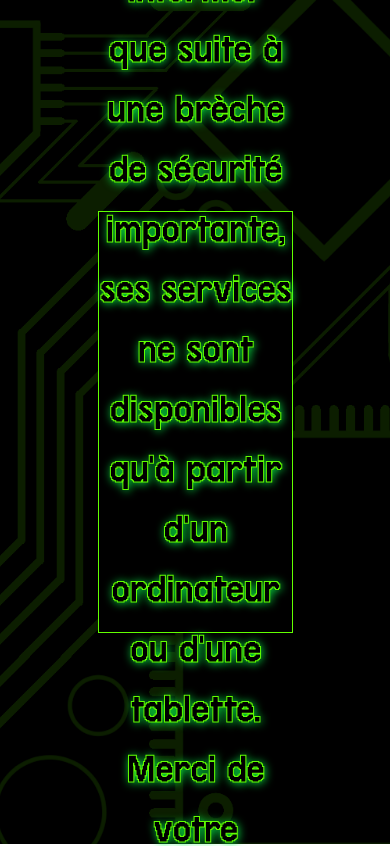
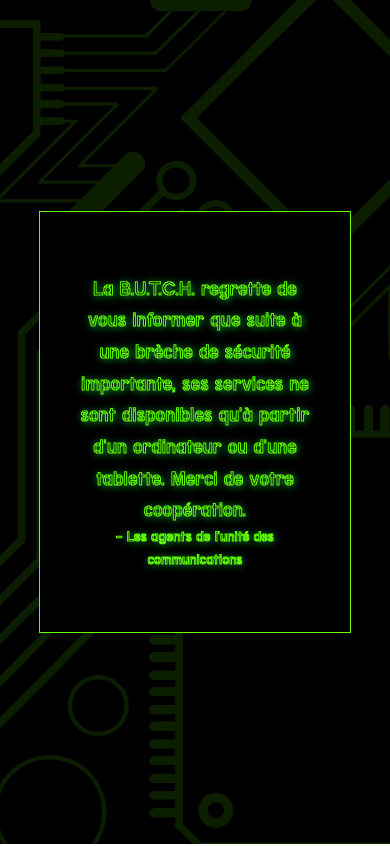
Before and after one commit to IncSow/graphyt-arg, a Next.js app: page / in a window 390 px wide. Shown: the top 846 px of the page. Built offline with nearby package versions, Linux system fonts and the light colour scheme.

Commit message:
Fixed webBlocker responsive issues

```diff
--- a/src/components/MobileBlocker.jsx
+++ b/src/components/MobileBlocker.jsx
@@ -32,9 +32,9 @@ export default function MobileBlocker({ children }) {
         justifyContent: 'center',
         flexDirection: 'column'
       }}>
-        <Box className="centered" style={{ padding: '2rem', height: '50vh', width: '50vw', flexDirection: 'column' }}>
-        <h1 className='glowingText bigText'> La B.U.T.C.H. regrette de vous informer que suite à une brèche de sécurité importante, ses services ne sont disponibles qu'à partir d'un ordinateur ou d'une tablette. Merci de votre coopération.  </h1>
-        <p className='glowingText' style={{fontSize:"2rem"}}>- Les agents de l'unité des communications</p>
+        <Box className="centered" style={{ padding: '2rem', height: '50vh', width: '80vw', flexDirection: 'column' }}>
+        <h1 className='glowingText' style={{fontSize: "2.5vh"}}> La B.U.T.C.H. regrette de vous informer que suite à une brèche de sécurité importante, ses services ne sont disponibles qu'à partir d'un ordinateur ou d'une tablette. Merci de votre coopération.  </h1>
+        <p className='glowingText' style={{fontSize:"1.8vh"}}>- Les agents de l'unité des communications</p>
         </Box>
       </div>
     );
```
